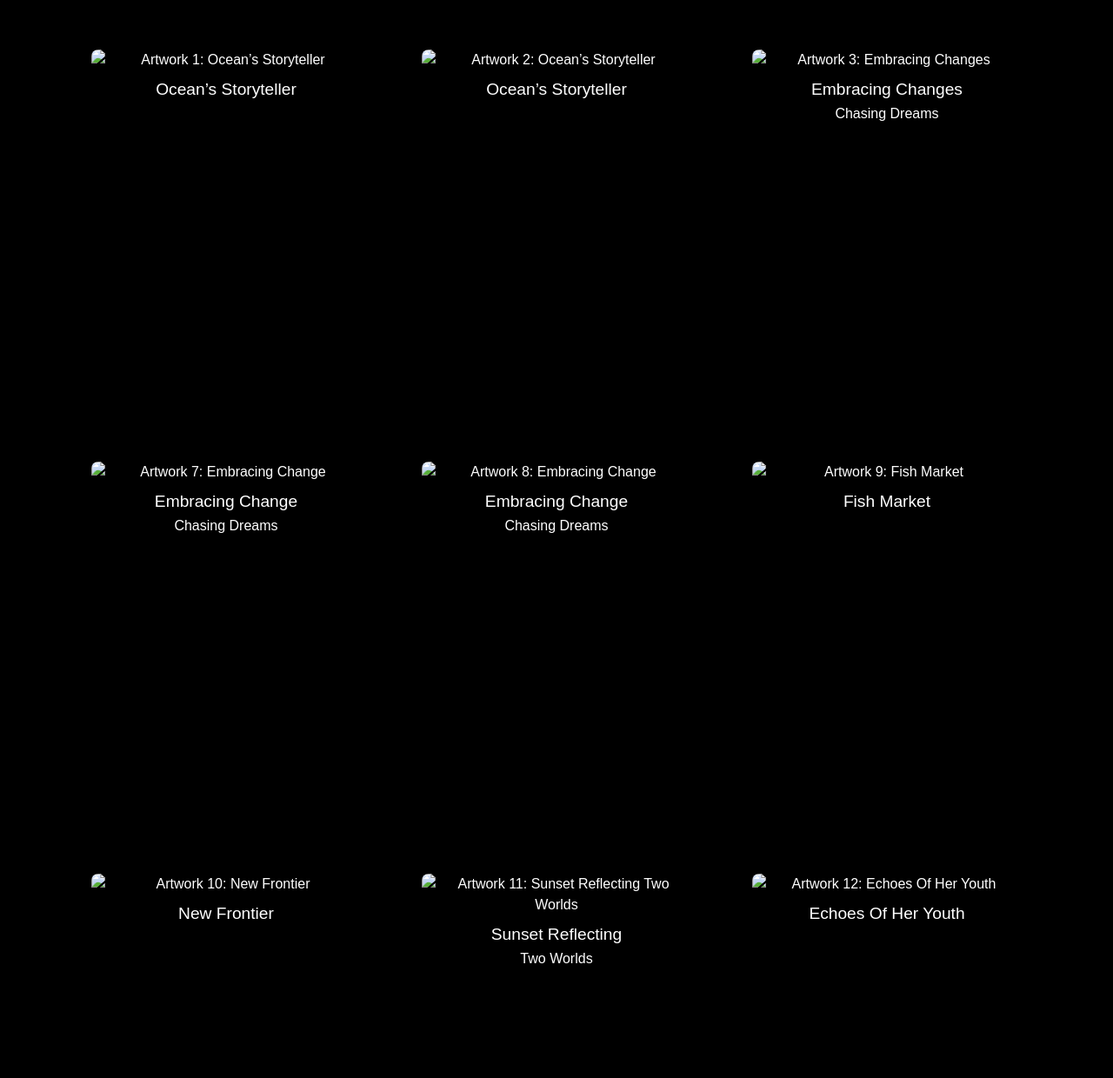
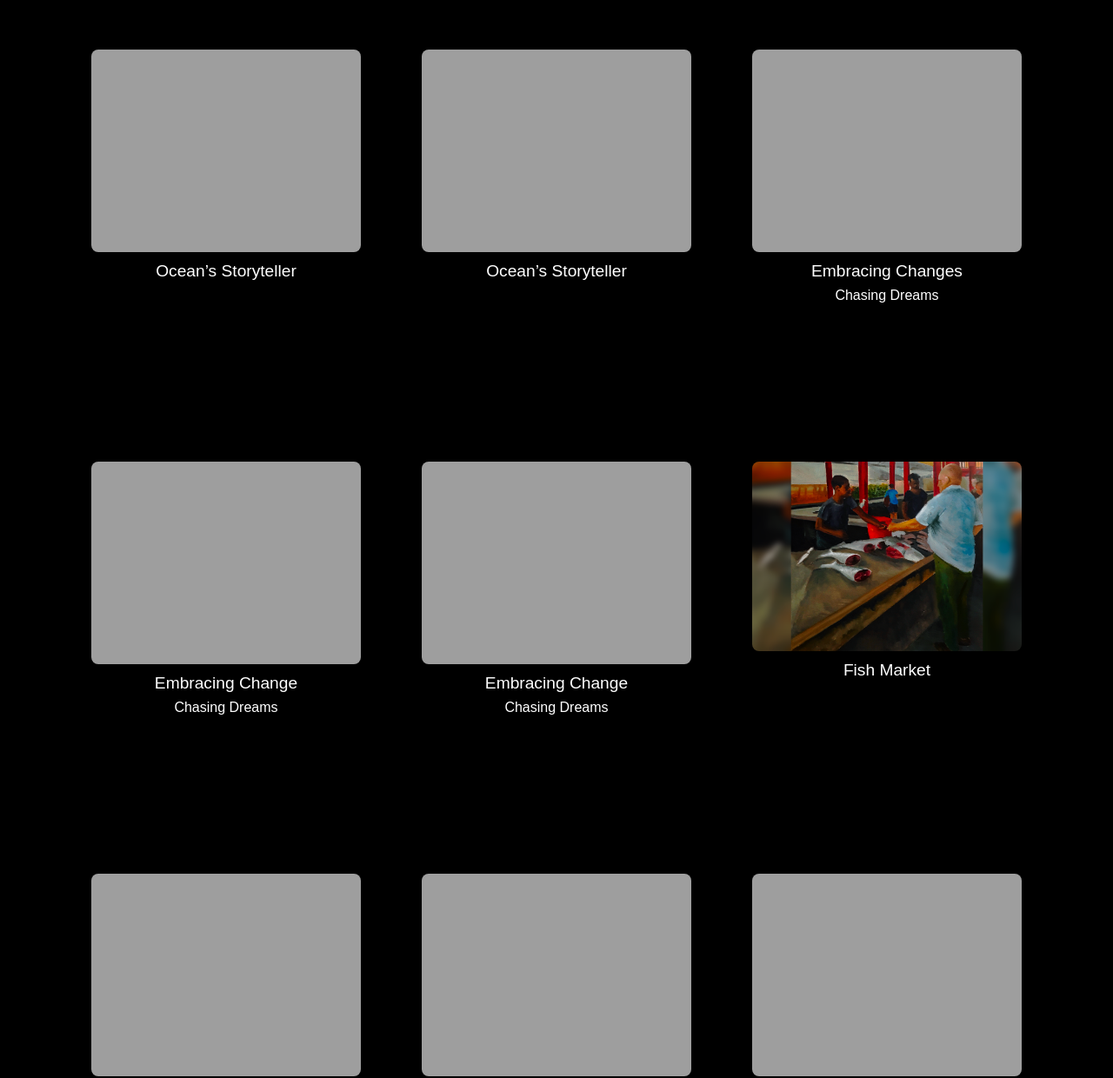
Before and after one commit to MCyrus27/cyrilportfolio, a plain HTML site: page portfolio.html in a window 1280 px wide. Shown: the part 99-1339 px from the top of the page at 87% size. Drawn offline with nearby package versions, Linux system fonts and the light colour scheme; the site is published under a folder, as on GitHub Pages, so addresses that start at the root find nothing.

Commit message:
Update portfolio.html

```diff
--- a/portfolio.html
+++ b/portfolio.html
@@ -35,7 +35,7 @@
             <!-- Portfolio Item 1 -->
             <div class="col-md-4 mb-4">
                 <div class="art-frame">
-                    <img src="/Image/img1.webp" class="card-img-top" alt="Artwork 1: Ocean’s Storyteller">
+                    <img src="Image/img2.webp" class="card-img-top" alt="Artwork 1: Ocean’s Storyteller">
                     <div class="card-body">
                         <h5 class="card-title">Ocean’s Storyteller</h5>
                         <p></p>
@@ -45,7 +45,7 @@
             <!-- Portfolio Item 2 -->
             <div class="col-md-4 mb-4">
                 <div class="art-frame">
-                    <img src="/Image/img2.webp" class="card-img-top" alt="Artwork 2: Ocean’s Storyteller">
+                    <img src="Image/img2.webp" class="card-img-top" alt="Artwork 2: Ocean’s Storyteller">
                     <div class="card-body">
                         <h5 class="card-title">Ocean’s Storyteller</h5>
                     </div>
@@ -54,7 +54,7 @@
             <!-- Portfolio Item 3 -->
             <div class="col-md-4 mb-4">
                 <div class="art-frame">
-                    <img src="/Image/img3.webp" class="card-img-top" alt="Artwork 3: Embracing Changes">
+                    <img src="Image/img3.webp" class="card-img-top" alt="Artwork 3: Embracing Changes">
                     <div class="card-body">
                         <h5 class="card-title">Embracing Changes</h5>
                         <p>Chasing Dreams</p>
@@ -66,7 +66,7 @@
             <!-- Additional Art Cards (now using art-frame class) -->
             <div class="col-md-4 mb-4">
                 <div class="art-frame">
-                    <img src="/Image/img7.webp" class="card-img-top" alt="Artwork 7: Embracing Change">
+                    <img src="Image/img7.webp" class="card-img-top" alt="Artwork 7: Embracing Change">
                     <div class="card-body">
                         <h5 class="card-title">Embracing Change</h5>
                         <p>Chasing Dreams</p>
@@ -75,7 +75,7 @@
             </div>
             <div class="col-md-4 mb-4">
                 <div class="art-frame">
-                    <img src="/Image/img8.webp" class="card-img-top" alt="Artwork 8: Embracing Change">
+                    <img src="Image/img8.webp" class="card-img-top" alt="Artwork 8: Embracing Change">
                     <div class="card-body">
                         <h5 class="card-title">Embracing Change</h5>
                         <p>Chasing Dreams</p>
@@ -84,7 +84,7 @@
             </div>
             <div class="col-md-4 mb-4">
                 <div class="art-frame">
-                    <img src="/Image/img9.webp" class="card-img-top" alt="Artwork 9: Fish Market">
+                    <img src="Image/img9.webp" class="card-img-top" alt="Artwork 9: Fish Market">
                     <div class="card-body">
                         <h5 class="card-title">Fish Market</h5>
                     </div>
@@ -94,7 +94,7 @@
             <!-- New Art Cards (also using art-frame class) -->
             <div class="col-md-4 mb-4">
                 <div class="art-frame">
-                    <img src="/Image/img10.webp" class="card-img-top" alt="Artwork 10: New Frontier">
+                    <img src="Image/img10.webp" class="card-img-top" alt="Artwork 10: New Frontier">
                     <div class="card-body">
                         <h5 class="card-title">New Frontier</h5>
                     </div>
@@ -102,7 +102,7 @@
             </div>
             <div class="col-md-4 mb-4">
                 <div class="art-frame">
-                    <img src="/Image/img11.webp" class="card-img-top" alt="Artwork 11: Sunset Reflecting Two Worlds">
+                    <img src="Image/img11.webp" class="card-img-top" alt="Artwork 11: Sunset Reflecting Two Worlds">
                     <div class="card-body">
                         <h5 class="card-title">Sunset Reflecting</h5>
                         <p>Two Worlds</p>
@@ -111,7 +111,7 @@
             </div>
             <div class="col-md-4 mb-4">
                 <div class="art-frame">
-                    <img src="/Image/img14.webp" class="card-img-top" alt="Artwork 12: Echoes Of Her Youth">
+                    <img src="Image/img14.webp" class="card-img-top" alt="Artwork 12: Echoes Of Her Youth">
                     <div class="card-body">
                         <h5 class="card-title">Echoes Of Her Youth</h5>
                     </div>
@@ -119,7 +119,7 @@
             </div>
             <div class="col-md-4 mb-4">
                 <div class="art-frame">
-                    <img src="/Image/img15.webp" class="card-img-top" alt="Artwork 13: Around The Fire">
+                    <img src="Image/img15.webp" class="card-img-top" alt="Artwork 13: Around The Fire">
                     <div class="card-body">
                         <h5 class="card-title">Around The Fire</h5>
                     </div>
```
